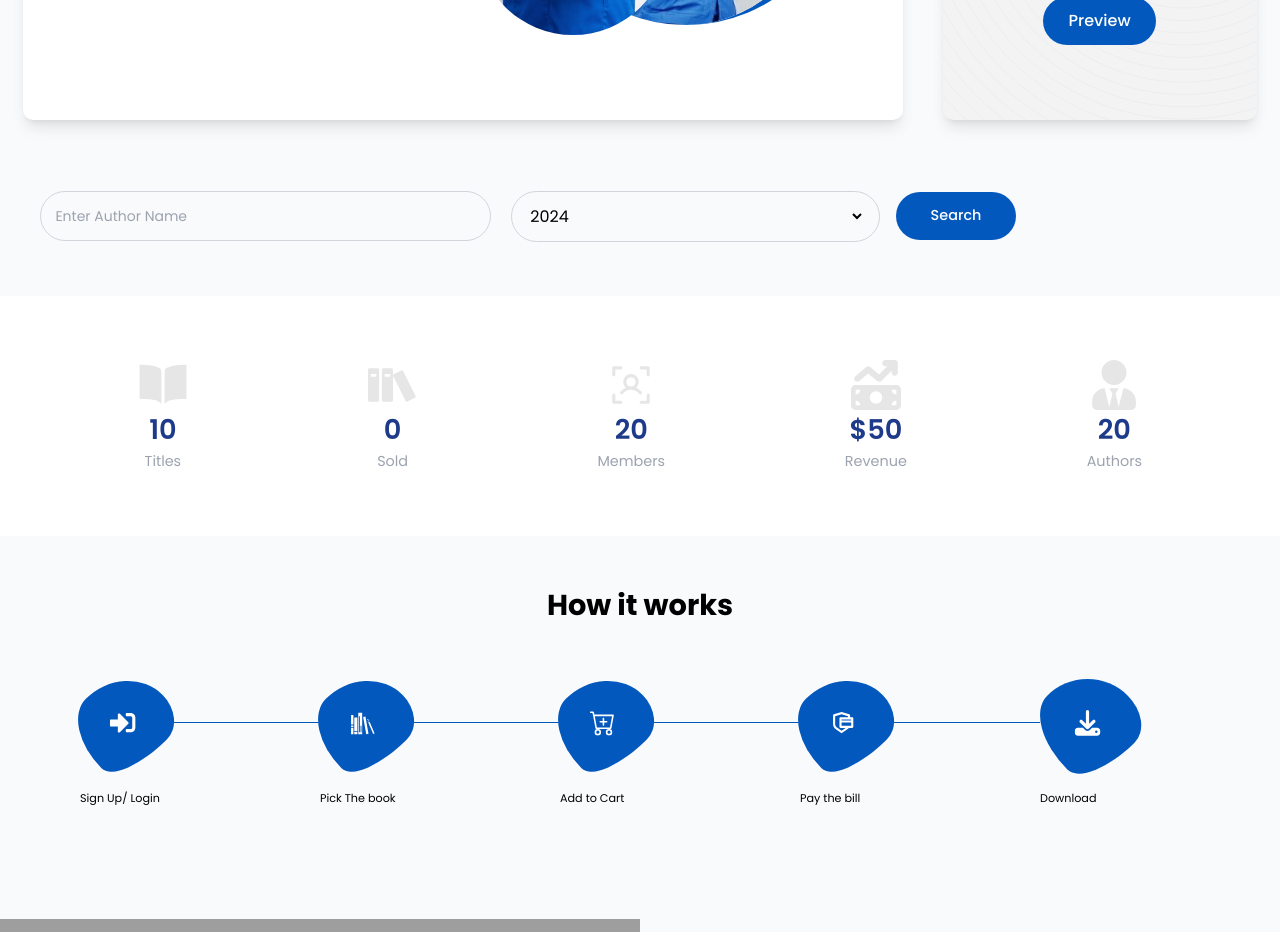
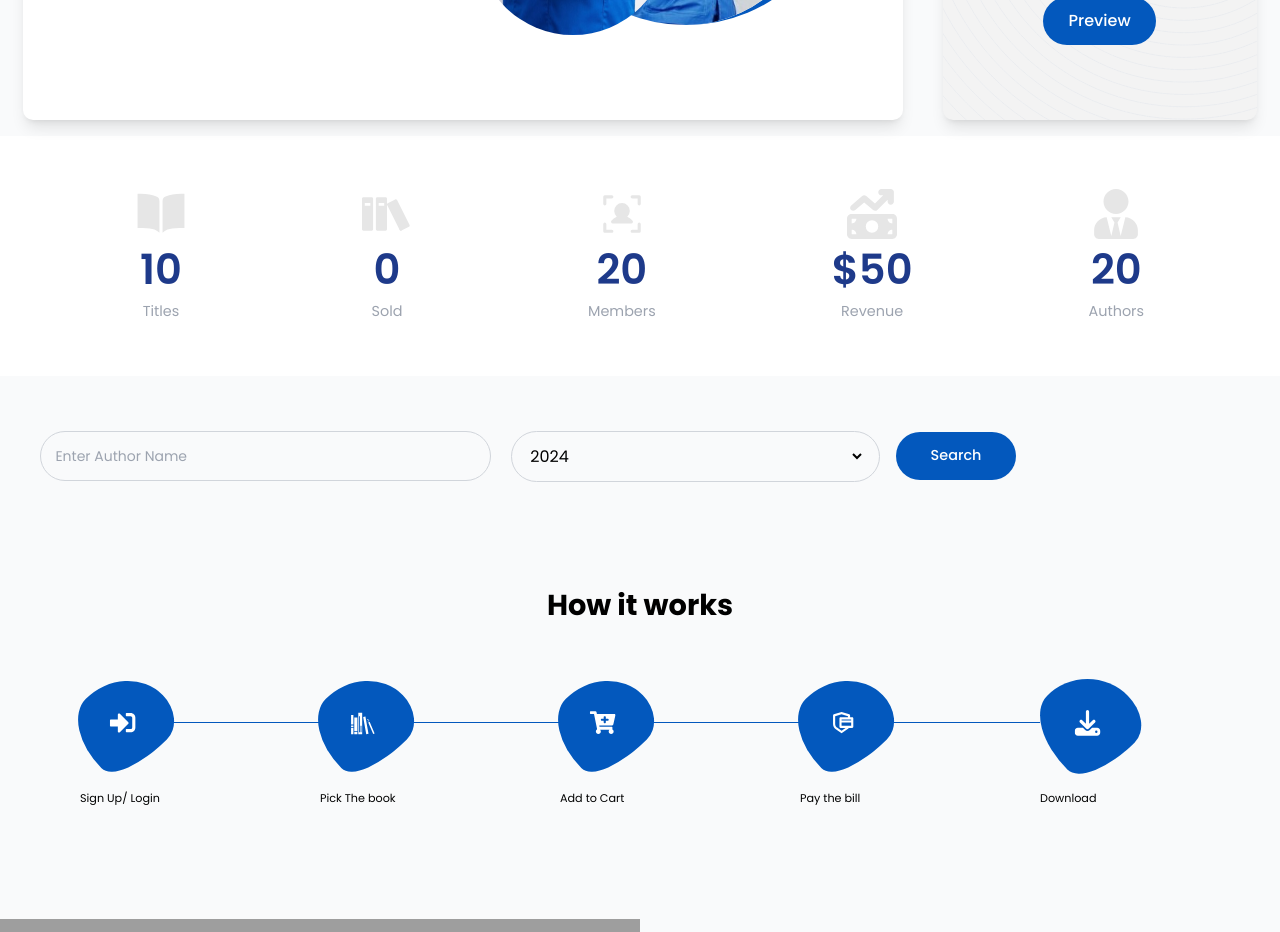
Before and after one commit to davidfayanju1/PeriOpBlog, a React (Vite) app: page / in a window 1280 px wide. Shown: the part 520-1452 px from the top of the page. Built offline with nearby package versions, Linux system fonts and the light colour scheme; grey boxes are pictures that could not be loaded.

Commit message:
Additions to design

```diff
--- a/src/components/modules/home/AboutUs.tsx
+++ b/src/components/modules/home/AboutUs.tsx
@@ -3,6 +3,7 @@ import { ImBooks } from "react-icons/im";
 import { PiUserFocus } from "react-icons/pi";
 import { FaMoneyBillTrendUp } from "react-icons/fa6";
 import { FaUserTie } from "react-icons/fa";
+import { PiUserFocusFill } from "react-icons/pi";
 
 const AboutUs = () => {
   const sizes = 50;
@@ -23,7 +24,7 @@ const AboutUs = () => {
     {
       name: "Members",
       number: 20,
-      icon: <PiUserFocus size={sizes} color={colors} />,
+      icon: <PiUserFocusFill size={sizes} color={colors} />,
     },
 
     {
@@ -47,10 +48,10 @@ const AboutUs = () => {
             className="item_card flex flex-col items-center justify-center"
           >
             <div className="icon_container mx-auto">{item.icon}</div>
-            <span className="block poppins-semibold text-[1.7rem] text-blue-900 text-center">
+            <span className="block poppins-semibold text-[2.6rem] text-blue-900 text-center">
               {item.number}
             </span>
-            <span className="block poppins-regular text-gray-400 text-[.9rem]">
+            <span className="block poppins-regular font-semibold text-gray-400 text-[.9rem]">
               {item.name}
             </span>
           </div>
--- a/src/components/modules/home/HomeComp.tsx
+++ b/src/components/modules/home/HomeComp.tsx
@@ -11,6 +11,7 @@ import Reviews from "./Reviews";
 import Title from "../../UI/Title";
 import Testimonials from "./Testimonials";
 import AboutUs from "./AboutUs";
+import { FaCartPlus } from "react-icons/fa";
 
 interface SearchState {
   title: string;
@@ -54,7 +55,7 @@ const HomeComp = () => {
     {
       name: "Third",
       action: "Add to Cart",
-      icon: <BsCartPlus />,
+      icon: <FaCartPlus />,
     },
 
     {
@@ -151,6 +152,9 @@ const HomeComp = () => {
         </section>
       </div>
 
+      <section className="about-us">
+        <AboutUs />
+      </section>
       <section className="section_container min-h-[10rem] w-full md:px-[2.5rem] px-[.5rem] flex items-center justify-start md:gap-4 gap-2 mx-auto">
         <div className="item_container flex items-center justify-center md:gap-5 gap-2 md:w-[70%] w-[89%]">
           <Input
@@ -180,10 +184,6 @@ const HomeComp = () => {
             onPress={() => console.log("Ok")}
           />
         </div>
-      </section>
-
-      <section className="about-us">
-        <AboutUs />
       </section>
 
       <section className="howitworks py-[3rem]">
```
